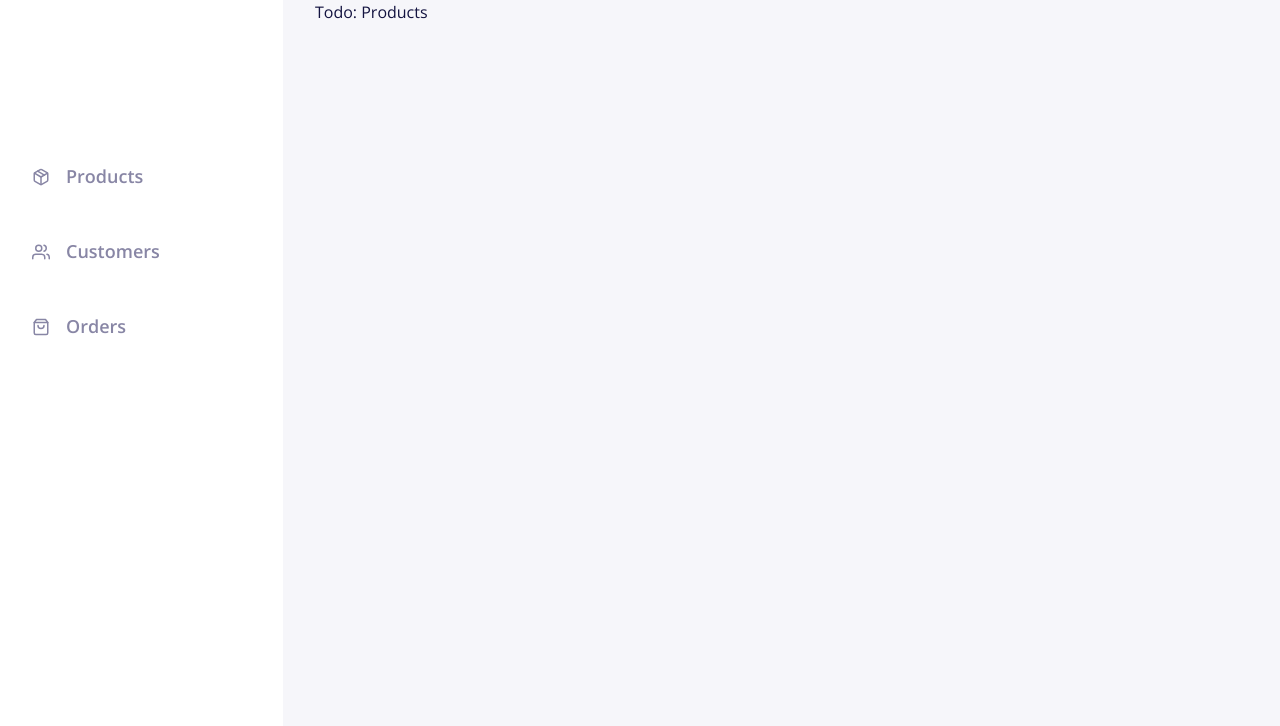
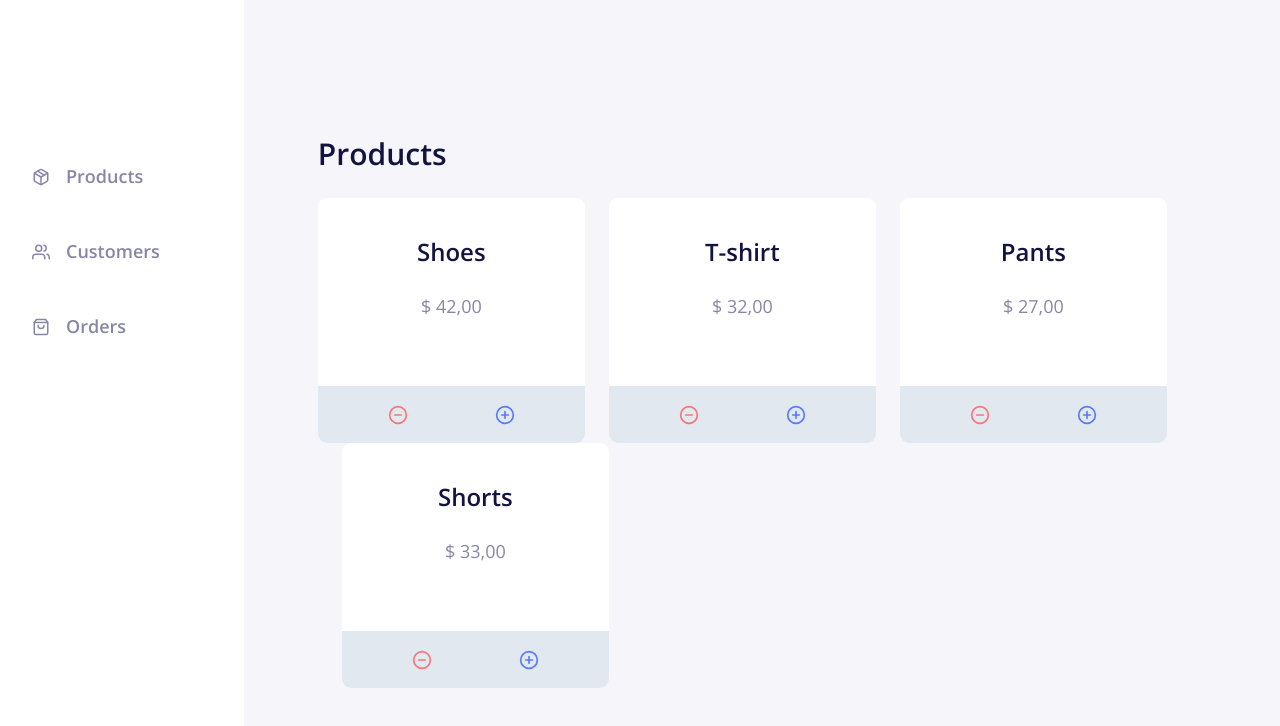
Before and after one commit to Jose-Caldas/jrc-app-store, a Next.js app: page /products in a window 1280 px wide. Shown: the top 726 px of the page. Built offline with nearby package versions, Linux system fonts and the light colour scheme.

Commit message:
init: products page

```diff
--- /dev/null
+++ b/src/components/Form/Product.tsx
@@ -0,0 +1,46 @@
+import { Box, Text, Flex, Button, Icon } from "@chakra-ui/react";
+import { FiMinusCircle, FiPlusCircle } from "react-icons/fi";
+
+interface ProductProps {
+  name: string;
+  price: string;
+}
+
+export function Product({ name, price }: ProductProps) {
+  return (
+    <Box
+      display="flex"
+      flexDirection="column"
+      justifyContent="space-between"
+      width="267px"
+      height="245px"
+      bg="#FFFFFF"
+      borderRadius="9px"
+    >
+      <Flex flexDirection="column">
+        <Text textAlign="center" fontSize="24px" fontWeight="600" mt="36px">
+          {name}
+        </Text>
+        <Text
+          textAlign="center"
+          mt="23px"
+          color="#8886A5"
+          fontWeight="400"
+          fontSize="18px"
+        >
+          {price}
+        </Text>
+      </Flex>
+      <Flex bg="gray.200" height="57px" borderBottomRadius="9px">
+        <Flex justify="space-evenly" width="100%" align="center">
+          <Button bg="transparent">
+            <Icon as={FiMinusCircle} color="#F97575" fontSize="20px" />
+          </Button>
+          <Button bg="transparent">
+            <Icon as={FiPlusCircle} color="#577BF9" fontSize="20px" />
+          </Button>
+        </Flex>
+      </Flex>
+    </Box>
+  );
+}
--- a/src/components/SideBar.tsx
+++ b/src/components/SideBar.tsx
@@ -9,7 +9,7 @@ export function SideBar() {
       width="283px"
       height="100vh"
       bg="#FFFFFF"
-      mr="8"
+      mr="74px"
       pl="8"
       fontSize="18px"
       fontWeight="600"
@@ -17,20 +17,20 @@ export function SideBar() {
     >
       <Stack spacing="12" alignItems="flex-start" pt="163px">
         <Flex alignItems="center">
-          <Icon as={FiPackage} />
-          <Link href="/products">
+          <Link href="/products" display="flex" alignItems="center">
+            <Icon as={FiPackage} />
             <Text ml="16px">Products</Text>
           </Link>
         </Flex>
         <Flex alignItems="center">
-          <Icon as={FiUsers} />
-          <Link href="/customers">
+          <Link href="/customers" display="flex" alignItems="center">
+            <Icon as={FiUsers} />
             <Text ml="16px">Customers</Text>
           </Link>
         </Flex>
         <Flex alignItems="center">
-          <Icon as={FiShoppingBag} />
-          <Link href="/orders">
+          <Link href="/orders" display="flex" alignItems="center">
+            <Icon as={FiShoppingBag} />
             <Text ml="16px">Orders</Text>
           </Link>
         </Flex>
--- a/src/pages/products.tsx
+++ b/src/pages/products.tsx
@@ -1,12 +1,21 @@
-import { Flex } from "@chakra-ui/layout";
+import { Flex, Text, HStack } from "@chakra-ui/layout";
+import { Product } from "../components/Form/Product";
 import { SideBar } from "../components/SideBar";
 
 export default function Products() {
   return (
     <Flex>
       <SideBar />
-      <Flex>
-        <h1>Todo: Products</h1>
+      <Flex flexDirection="column" mt="131px">
+        <Text fontSize="30px" fontWeight="600" mb="22px">
+          Products
+        </Text>
+        <HStack spacing="6" display="flex" wrap="wrap">
+          <Product name="Shoes" price="$ 42,00" />
+          <Product name="T-shirt" price="$ 32,00" />
+          <Product name="Pants" price="$ 27,00" />
+          <Product name="Shorts" price="$ 33,00" />
+        </HStack>
       </Flex>
     </Flex>
   );
```
Also changed, not shown: src/components/Form/BoxOrder.tsx (added, +19 -0 lines), src/pages/customers.tsx (+10 -3 lines), src/pages/orders.tsx (+10 -3 lines).
